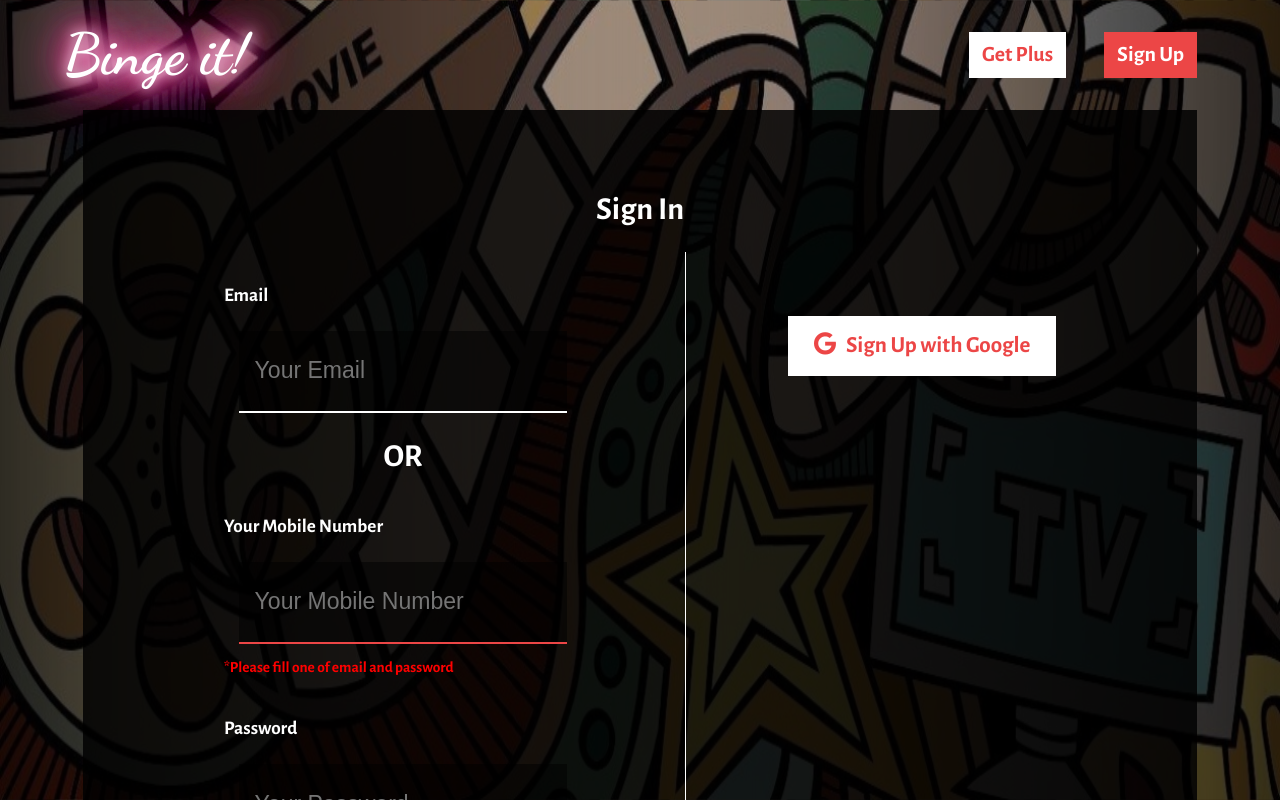
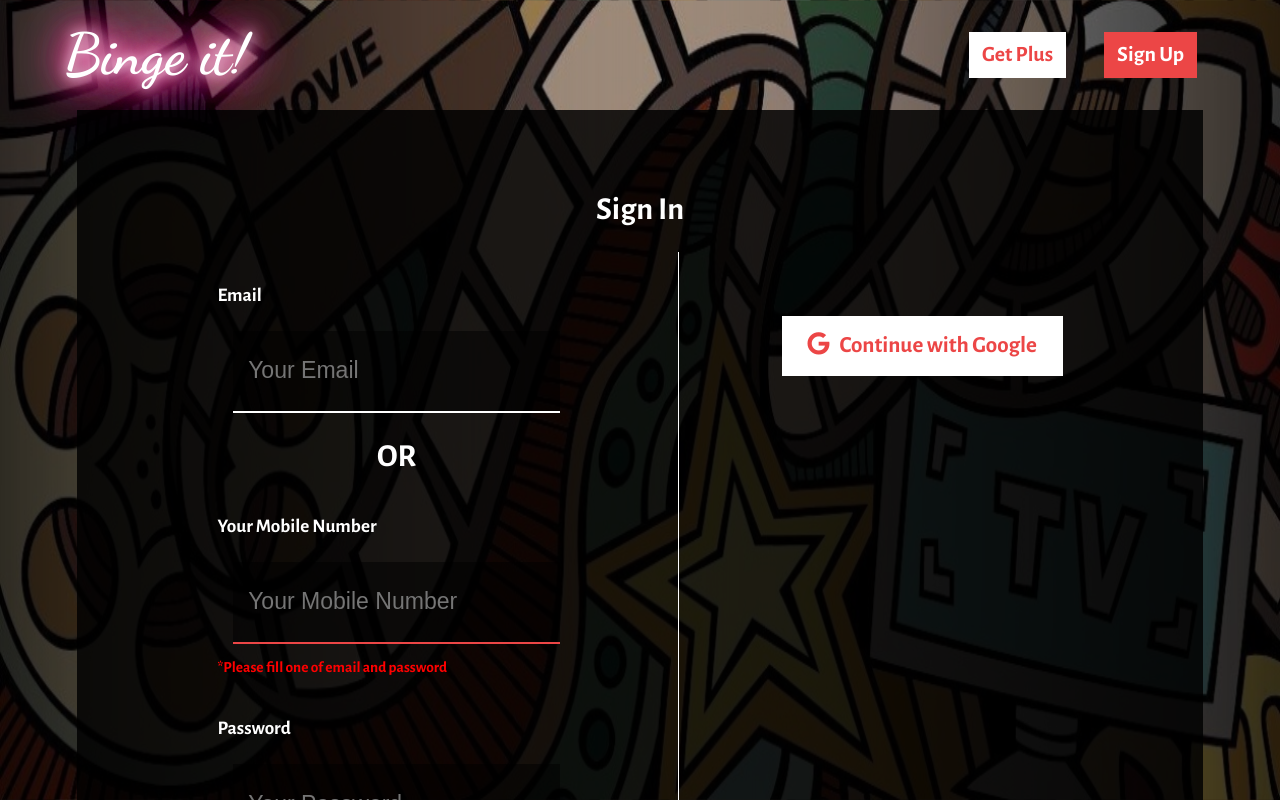
Before and after one commit to MovieRecommenderSystem/MovieRecommenderSystem, a React (Create React App) app: page /signin in a window 1280 px wide. Shown: the top 800 px of the page. Built offline with nearby package versions, Linux system fonts and the light colour scheme.

Commit message:
[Auth FrontEnd v1.1]

```diff
--- a/src/containers/SignIn/SignIn.js
+++ b/src/containers/SignIn/SignIn.js
@@ -101,6 +101,7 @@ class SignIn extends Component {
       divValidation = this.isValid(this.state.phone.isValid) && divValidation;
     console.log(divValidation);
     if (divValidation) {
+      // axios request
       console.log(this.state);
     } else {
       window.scrollTo(0, 105);
@@ -176,7 +177,7 @@ class SignIn extends Component {
               <Link to="/signup/google" className={classes.Link}>
                 <button className={classes.Button} id="google">
                   <i class="fab fa-google" style={{ marginRight: "10px" }}></i>
-                  Sign Up with Google
+                  Continue with Google
                 </button>
               </Link>
             </Fade>
--- a/src/containers/SignUp/SignUpEmail/SignUpEmail.module.css
+++ b/src/containers/SignUp/SignUpEmail/SignUpEmail.module.css
@@ -53,7 +53,7 @@
   font-family: "Alegreya Sans", sans-serif;
   color: rgb(255, 255, 255);
   font-size: 1.5vw;
-  margin: 0;
+  margin-top: 5vh;
   margin-bottom: 2vh;
 }
 
```
